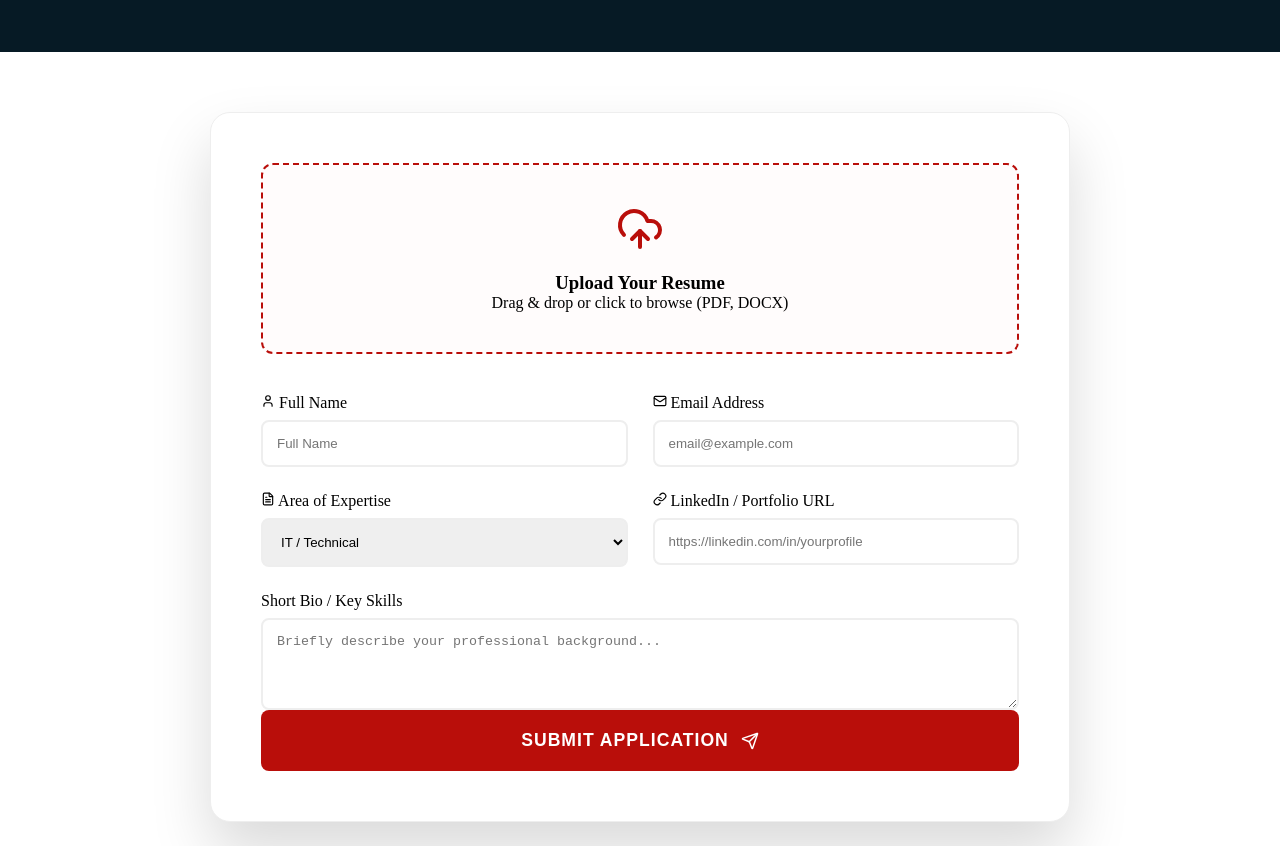
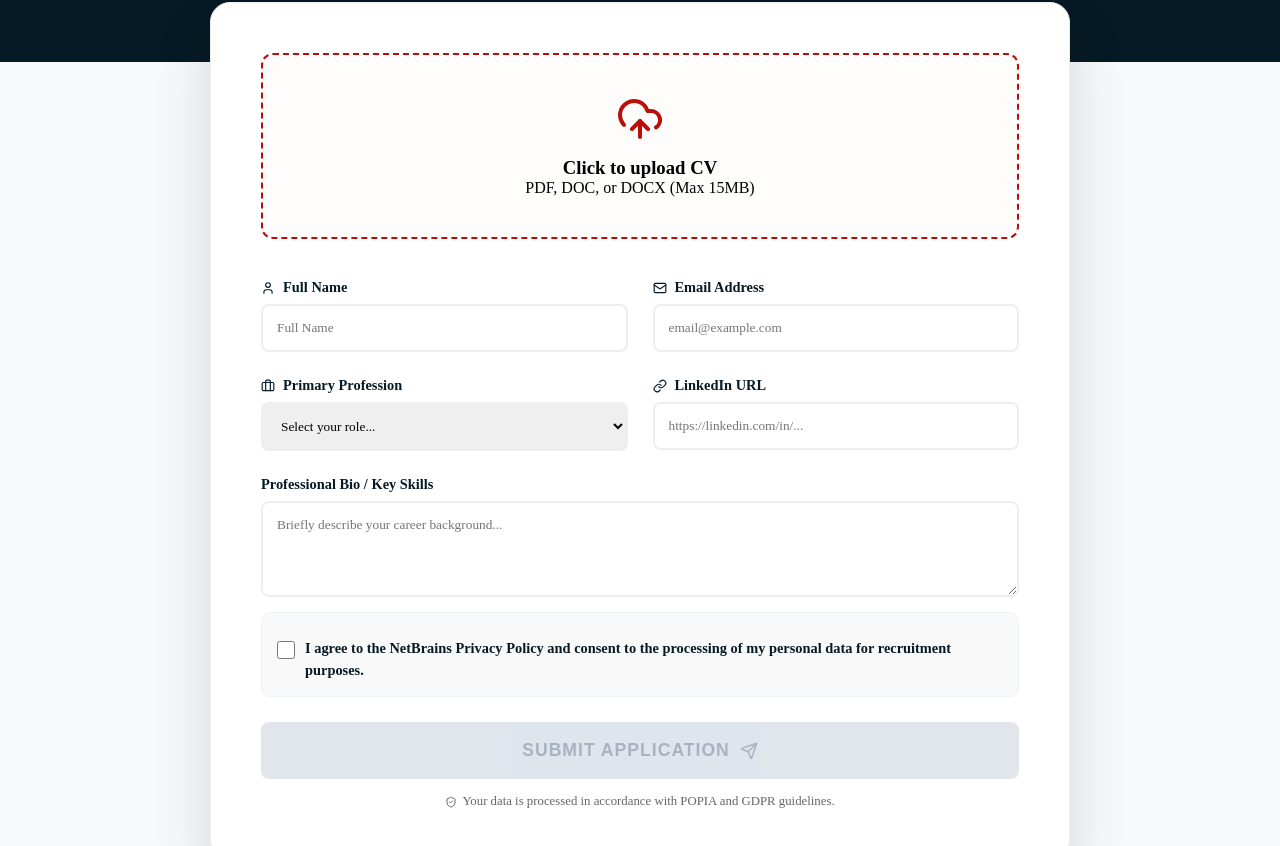
Before and after one commit to JosephMotshana/netbrains-website, a React (Vite) app: page /submit-cv in a window 1280 px wide. Shown: the part 387-1233 px from the top of the page. Built offline with nearby package versions, Linux system fonts and the light colour scheme.

Commit message:
By the Grace and Mercy Of  God we are done for the day

```diff
--- a/src/components/Footer.jsx
+++ b/src/components/Footer.jsx
@@ -52,7 +52,7 @@ const Footer = () => {
             </li>
             <li>
               <MapPin size={16} className="highlight" />
-              <span>Fourways, Sandton, ZA</span>
+              <span>Spaces Broadacres,Fourways,SANDTON,2021</span>
             </li>
           </ul>
         </div>
@@ -65,9 +65,9 @@ const Footer = () => {
           <p>&copy; {currentYear} NetBrains Agency. All rights reserved.</p>
           <Link to="https://actsquadrant.com/" className="hero-btn">Powered By Acts Quadrant</Link>
           <div className="footer-legal">
-            <Link to="/privacy">Privacy Policy</Link>
+            <Link to="https://docs.google.com/document/d/1liXejC_K33p6M0Gy3UlV2wakqzSRsfia8fILMQtjuxw/edit?usp=sharing">Privacy Policy</Link>
             <span className="divider">|</span>
-            <Link to="/terms">Terms of Service</Link>
+            <Link to="https://drive.google.com/file/d/1AptEhs1d-d5pBJbhaTo_gpMYRpadXehg/view?usp=drive_link">Terms of Service</Link>
           </div>
         </div>
       </div>
--- a/src/pages/SubmitCV.jsx
+++ b/src/pages/SubmitCV.jsx
@@ -1,13 +1,67 @@
-import React from 'react';
+import React, { useState } from 'react';
 import { Helmet } from 'react-helmet-async';
-import { UploadCloud, Send, FileText, User, Mail, Link as LinkIcon } from 'lucide-react';
+import { UploadCloud, Send, User, Mail, Link as LinkIcon, CheckCircle, Briefcase, Loader2, ShieldCheck } from 'lucide-react';
 
 const SubmitCV = () => {
+  const [isSubmitting, setIsSubmitting] = useState(false);
+  const [isSuccess, setIsSuccess] = useState(false);
+  const [fileName, setFileName] = useState("");
+  // --- NEW PRIVACY STATE ---
+  const [privacyAgreed, setPrivacyAgreed] = useState(false);
+
+  const handleSubmit = async (e) => {
+    e.preventDefault();
+
+    // Safety check: ensure privacy is ticked
+    if (!privacyAgreed) {
+      alert("Please agree to the Privacy Policy to proceed.");
+      return;
+    }
+
+    setIsSubmitting(true);
+
+    const form = e.target;
+    const file = form.attachment.files[0];
+
+    const reader = new FileReader();
+    reader.readAsDataURL(file);
+
+    reader.onload = async () => {
+      const base64Content = reader.result.split(',')[1];
+
+      const params = new URLSearchParams();
+      params.append("name", form.name.value);
+      params.append("email", form.email.value);
+      params.append("linkedin", form.linkedin_profile.value);
+      params.append("profession", form.profession.value);
+      params.append("fileName", file.name);
+      params.append("mimeType", file.type);
+      params.append("fileBase64", base64Content);
+
+      try {
+        await fetch("https://script.google.com/macros/s/AKfycbwgm8gHuHQ4GrKtoNP4oU1T6vXhodZJMAIULlF6yHM3GaP_iodpKi43MOxD_diwzMsIdg/exec", {
+          method: "POST",
+          mode: "no-cors",
+          body: params
+        });
+
+        setIsSuccess(true);
+        form.reset();
+        setFileName("");
+        setPrivacyAgreed(false); // Reset checkbox
+      } catch (error) {
+        console.error("Upload error:", error);
+        alert("There was an error connecting to the server. Please try again.");
+      } finally {
+        setIsSubmitting(false);
+      }
+    };
+  };
+
   return (
     <main className="submit-cv-page">
       <Helmet>
         <title>Submit CV | NetBrains Talent Network</title>
-        <meta name="description" content="Submit your CV to NetBrains. We connect top talent in HR, IT, and Admin with premier South African and global companies." />
       </Helmet>
 
       <section className="submit-hero">
@@ -15,25 +69,36 @@ const SubmitCV = () => {
         <div className="submit-header">
           <small className="welcome-text">Career Opportunities</small>
           <h1>Join Our <span className="highlight">Talent Network.</span></h1>
-          <p>Submit your profile and let our expert intermediaries match you with the right role.</p>
+          <p>Submit your credentials and let us help you find the perfect role.</p>
         </div>
       </section>
 
       <div className="form-container">
-        {/* Important: enctype="multipart/form-data" is required for file uploads */}
-        <form
-          className="cv-form"
-          action="https://formspree.io/f/xkogdjbr"
-          method="POST"
-          enctype="multipart/form-data"
-        >
-          {/* File Upload Zone */}
+        {isSuccess ? (
+          <div className="success-message" style={{ textAlign: 'center', padding: '60px 20px' }}>
+            <CheckCircle size={80} color="#B90E0A" style={{ marginBottom: '20px' }} />
+            <h2>Application Received!</h2>
+            <p>Your CV has been securely uploaded to our database.</p>
+            <button onClick={() => setIsSuccess(false)} className="submit-btn" style={{ marginTop: '20px', width: 'auto', padding: '15px 40px' }}>
+              Thank you!! We will keep in touch
+            </button>
+          </div>
+        ) : (
+          <form className="cv-form" onSubmit={handleSubmit}>
+
             <div className="upload-zone full-width">
-            <input type="file" name="resume" id="resume-upload" accept=".pdf,.doc,.docx" required />
+              <input
+                type="file"
+                name="attachment"
+                id="resume-upload"
+                accept=".pdf,.doc,.docx"
+                onChange={(e) => setFileName(e.target.files[0]?.name)}
+                required
+              />
               <div className="upload-content">
                 <UploadCloud size={48} className="icon-orange" />
-              <h3>Upload Your Resume</h3>
-              <p>Drag & drop or click to browse (PDF, DOCX)</p>
+                <h3>{fileName || "Click to upload CV"}</h3>
+                <p>PDF, DOC, or DOCX (Max 15MB)</p>
               </div>
             </div>
 
@@ -49,30 +114,78 @@ const SubmitCV = () => {
               </div>
 
               <div className="form-group">
-              <label><FileText size={14} /> Area of Expertise</label>
-              <select name="expertise" className="form-select">
-                <option value="IT / Technical">IT / Technical</option>
-                <option value="Human Resources">Human Resources</option>
-                <option value="Administrative">Administrative</option>
-                <option value="Other">Other</option>
+                <label><Briefcase size={14} /> Primary Profession</label>
+                <select name="profession" className="form-select" required>
+                  <option value="">Select your role...</option>
+                  <optgroup label="IT / Technical">
+                    <option value="Software Developer">Software Developer</option>
+                    <option value="System Admin">System Admin</option>
+                    <option value="Data Analyst">Data Analyst</option>
+                  </optgroup>
+                  <optgroup label="Human Resources">
+                    <option value="HR Manager">HR Manager</option>
+                    <option value="Recruitment Specialist">Recruitment Specialist</option>
+                  </optgroup>
+                  <optgroup label="Administrative">
+                    <option value="Office Admin">Office Admin</option>
+                    <option value="Executive Assistant">Executive Assistant</option>
+                    <option value="Other">Others</option>
+                  </optgroup>
                 </select>
               </div>
 
               <div className="form-group">
-              <label><LinkIcon size={14} /> LinkedIn / Portfolio URL</label>
-              <input type="url" name="portfolio" placeholder="https://linkedin.com/in/yourprofile" />
+                <label><LinkIcon size={14} /> LinkedIn URL</label>
+                <input type="url" name="linkedin_profile" placeholder="https://linkedin.com/in/..." required />
               </div>
             </div>
 
             <div className="form-group full-width">
-            <label>Short Bio / Key Skills</label>
-            <textarea name="bio" placeholder="Briefly describe your professional background..." rows="4"></textarea>
+              <label>Professional Bio / Key Skills</label>
+              <textarea name="bio" placeholder="Briefly describe your career background..." rows="4"></textarea>
             </div>
 
-          <button type="submit" className="submit-btn">
+            {/* --- NEW PRIVACY CHECKBOX SECTION --- */}
+            <div className="form-group full-width privacy-consent">
+              <label className="checkbox-label" style={{ display: 'flex', alignItems: 'flex-start', gap: '10px', cursor: 'pointer', fontSize: '0.9rem', marginTop: '10px' }}>
+                <input
+                  type="checkbox"
+                  name="privacy_agreed"
+                  checked={privacyAgreed}
+                  onChange={(e) => setPrivacyAgreed(e.target.checked)}
+                  required
+                  style={{ width: '18px', height: '18px', marginTop: '3px', accentColor: '#B90E0A' }}
+                />
+                <span>
+                  I agree to the <strong>NetBrains Privacy Policy</strong> and consent to the processing of my personal data for recruitment purposes.
+                </span>
+              </label>
+            </div>
+
+            <button
+              type="submit"
+              className="submit-btn"
+              disabled={isSubmitting || !privacyAgreed} /* Button locks if not agreed */
+              style={{ opacity: (!privacyAgreed || isSubmitting) ? 0.6 : 1 }}
+            >
+              {isSubmitting ? (
+                <>
+                  <Loader2 className="spinner" size={20} />
+                  Uploading to our Database...
+                </>
+              ) : (
+                <>
                   Submit Application <Send size={18} />
+                </>
+              )}
             </button>
+
+            <p style={{ textAlign: 'center', fontSize: '0.8rem', color: '#666', marginTop: '15px' }}>
+              <ShieldCheck size={12} style={{ marginRight: '5px', verticalAlign: 'middle' }} />
+              Your data is processed in accordance with POPIA and GDPR guidelines.
+            </p>
           </form>
+        )}
       </div>
     </main>
   );
--- a/src/styles/global.css
+++ b/src/styles/global.css
@@ -973,20 +973,19 @@ background-color: #0E1B22;
   }
 }
 
-/* --- Global Wrapper --- */
+/* --- submit cv --- */
 .submit-cv-page {
-  background-color: #ffffff;
+  background-color: #f8f9fa;
   min-height: 100vh;
   width: 100%;
-  display: block; /* Ensures the container behaves as a block */
+  display: block;
   position: relative;
 }
 
 /* --- Hero Section --- */
 .submit-hero {
   background-color: #061a25;
-  /* Increased padding to 200px to definitely clear any navbar */
-  padding: 200px 20px 100px;
+  padding: 200px 20px 120px;
   text-align: center;
   color: #ffffff;
   position: relative;
@@ -994,9 +993,10 @@ background-color: #0E1B22;
 }
 
 .submit-header h1 {
-  font-size: clamp(2.2rem, 5vw, 4rem);
+  font-size: clamp(2.2rem, 5vw, 3.5rem);
   font-weight: 900;
   margin-bottom: 15px;
+  letter-spacing: -1px;
 }
 
 .submit-header .highlight {
@@ -1006,8 +1006,7 @@ background-color: #0E1B22;
 /* --- Form Container --- */
 .form-container {
   max-width: 900px;
-  /* Changed margin to 60px to remove the "pull up" effect that might be hiding it */
-  margin: 60px auto 100px;
+  margin: -60px auto 100px;
   padding: 0 20px;
   position: relative;
   z-index: 10;
@@ -1018,7 +1017,6 @@ background-color: #0E1B22;
   background: #ffffff;
   padding: 50px;
   border-radius: 20px;
-  /* Darker shadow to confirm it is rendering */
   box-shadow: 0 30px 60px rgba(0, 0, 0, 0.15);
   border: 1px solid #eee;
 }
@@ -1026,12 +1024,18 @@ background-color: #0E1B22;
 /* --- Upload Zone --- */
 .upload-zone {
   position: relative;
-  border: 2px dashed #B90E0A; /* Changed to red so it's visible immediately */
+  border: 2px dashed #B90E0A;
   border-radius: 12px;
   padding: 40px;
   text-align: center;
   margin-bottom: 40px;
   background: #fffcfc;
+  transition: all 0.3s ease;
+}
+
+.upload-zone:hover {
+  background: #fff5f5;
+  border-style: solid;
 }
 
 .upload-zone input[type="file"] {
@@ -1043,6 +1047,11 @@ background-color: #0E1B22;
   opacity: 0;
   cursor: pointer;
   z-index: 5;
+}
+
+.icon-orange {
+  color: #B90E0A;
+  margin-bottom: 10px;
 }
 
 /* --- Grid & Inputs --- */
@@ -1059,35 +1068,146 @@ background-color: #0E1B22;
   gap: 8px;
 }
 
+.form-group label {
+  font-weight: 700;
+  font-size: 0.9rem;
+  color: #061a25;
+  display: flex;
+  align-items: center;
+  gap: 8px;
+}
+
 .form-group.full-width {
   grid-column: span 2;
 }
 
-.form-group input, .form-group select, .form-group textarea {
+.form-group input,
+.form-group select,
+.form-group textarea {
   padding: 14px;
   border: 2px solid #eeeeee;
   border-radius: 8px;
   width: 100%;
+  font-family: inherit;
+  transition: border-color 0.3s ease;
 }
 
+.form-group input:focus,
+.form-group select:focus,
+.form-group textarea:focus {
+  outline: none;
+  border-color: #B90E0A;
+}
+
+/* --- Privacy Consent Styling --- */
+.privacy-consent {
+  margin: 15px 0 25px;
+  padding: 15px;
+  background-color: #f9f9f9;
+  border-radius: 10px;
+  border: 1px solid #edf2f7;
+}
+
+.checkbox-label {
+  display: flex !important;
+  flex-direction: row !important;
+  align-items: flex-start !important;
+  gap: 12px;
+  cursor: pointer;
+  font-size: 0.88rem;
+  color: #4a5568;
+  line-height: 1.5;
+}
+
+.checkbox-label input[type="checkbox"] {
+  width: 18px !important;
+  height: 18px !important;
+  margin-top: 3px;
+  flex-shrink: 0;
+  accent-color: #B90E0A; /* Matches the highlight color */
+}
+
+.checkbox-label strong {
+  color: #061a25;
+}
+
+/* --- Submit Button & Loading Spinner --- */
 .submit-btn {
   width: 100%;
   background: #B90E0A;
   color: #ffffff;
-  padding: 20px;
+  padding: 18px;
   font-weight: 800;
   text-transform: uppercase;
+  letter-spacing: 1px;
   border-radius: 8px;
   border: none;
   cursor: pointer;
+  display: flex;
+  align-items: center;
+  justify-content: center;
+  gap: 10px;
+  transition: transform 0.2s ease, background 0.3s ease;
+}
+
+.submit-btn:hover:not(:disabled) {
+  background: #8e0b08;
+  transform: translateY(-2px);
+}
+
+.submit-btn:disabled {
+  background: #cbd5e0; /* Subtle gray when disabled */
+  color: #718096;
+  cursor: not-allowed;
+  transform: none;
+}
+
+/* When processing (specifically the navy look you liked) */
+.submit-btn:disabled.is-loading {
+  background: #061a25;
+  color: #ffffff;
+  opacity: 0.9;
+  cursor: wait;
+}
+
+.spinner {
+  animation: rotate 1s linear infinite;
+}
+
+@keyframes rotate {
+  from { transform: rotate(0deg); }
+  to { transform: rotate(360deg); }
+}
+
+/* --- Success Message Animation --- */
+.success-message {
+  text-align: center;
+  padding: 50px;
+  animation: fadeIn 0.5s ease;
+}
+
+.success-message svg {
+  animation: scaleUp 0.5s cubic-bezier(0.175, 0.885, 0.32, 1.275) forwards;
+}
+
+@keyframes fadeIn {
+  from { opacity: 0; transform: translateY(10px); }
+  to { opacity: 1; transform: translateY(0); }
+}
+
+@keyframes scaleUp {
+  0% { transform: scale(0); opacity: 0; }
+  100% { transform: scale(1); opacity: 1; }
 }
 
 /* --- Mobile --- */
 @media (max-width: 768px) {
-  .submit-hero { padding-top: 160px; }
+  .submit-hero { padding-top: 150px; }
+  .form-container { margin-top: -40px; }
   .form-grid { grid-template-columns: 1fr; }
   .form-group.full-width { grid-column: span 1; }
-  .cv-form { padding: 30px 15px; }
+  .cv-form { padding: 30px 20px; }
+  .checkbox-label { font-size: 0.8rem; }
 }
 
 /* --- Footer Base --- */
```
Lines whose indentation alone changed are shown as unchanged.
